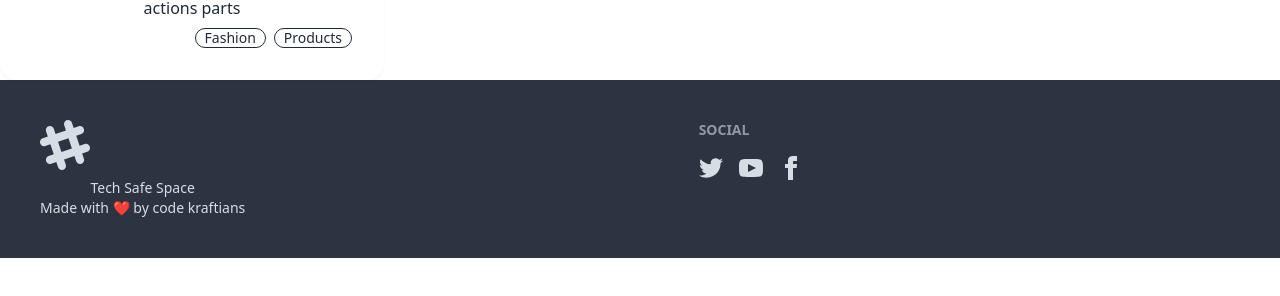
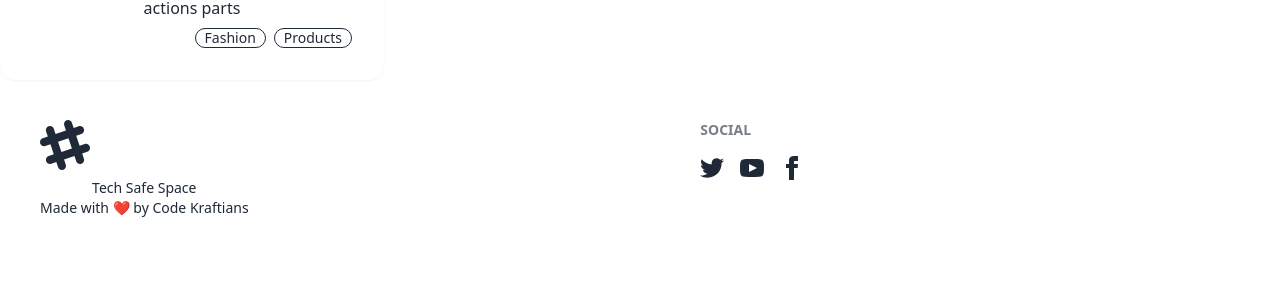
Before and after one commit to codekraftians/front_end, a React (Vite) app: page /explore in a window 1280 px wide. Shown: the part 476-772 px from the top of the page. Built offline with nearby package versions, Linux system fonts and the light colour scheme.

Commit message:
fix : color footer black to white

```diff
--- a/src/components/Footer.jsx
+++ b/src/components/Footer.jsx
@@ -2,7 +2,7 @@ import React from 'react';
 
 const Footer = () => {
   return (
-    <footer className="footer sm:footer-horizontal bg-neutral text-neutral-content p-10">
+    <footer className="footer sm:footer-horizontal bg-base-100 text-base-content p-10">
   <aside>
     <svg
       width="50"
@@ -18,7 +18,7 @@ const Footer = () => {
     <p>
       Tech Safe Space
       <br />
-     Made with ❤️ by <a href="https://github.com/miguel-garcia-dev" target="_blank" rel="noopener noreferrer">code kraftians</a>
+      Made with ❤️ by <a href="https://github.com/codekraftians/" target="_blank" rel="noopener noreferrer">Code Kraftians</a>
     </p>
   </aside>
   <nav>
```
